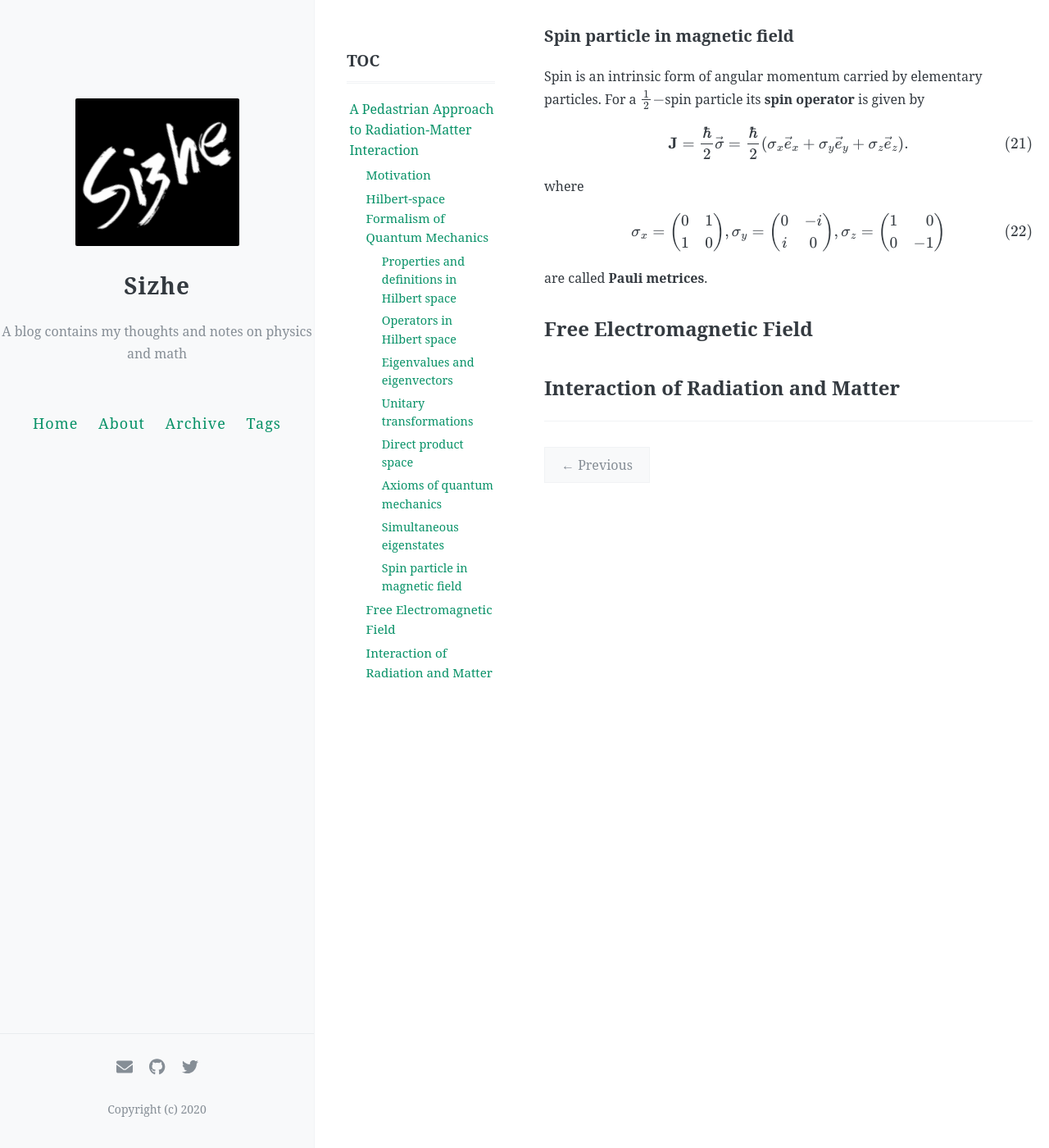
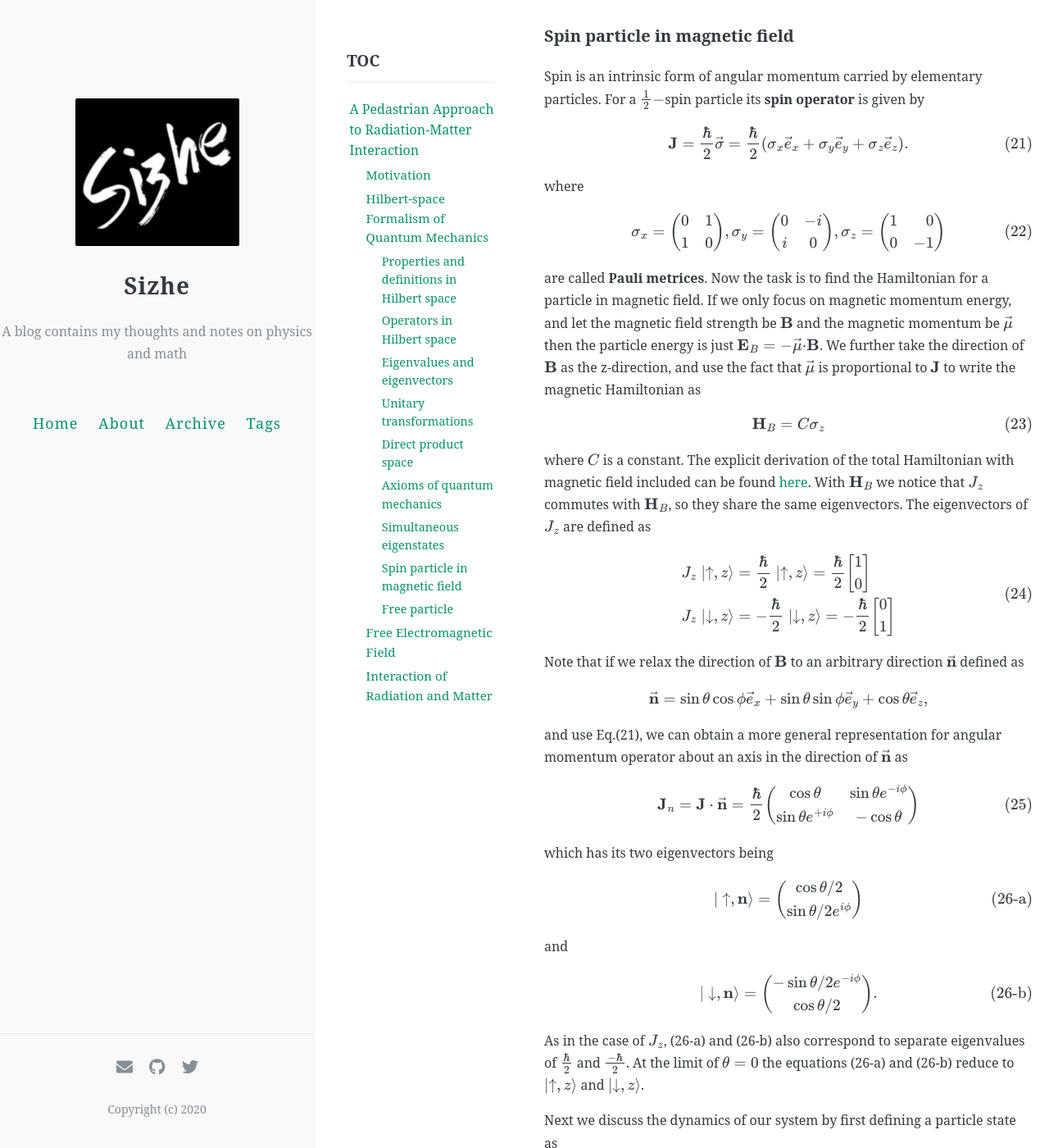
Before and after one commit to Lonitch/Lonitch.github.io, a Jekyll site: the page built from _posts/2020-06-27-Radiation-Matter-Interaction.md, in a window 1280 px wide and 1400 px high, scrolled down 8700 px. Shown: the whole window at 82% size. Built offline with Jekyll 4.4.1, drawn with Linux system fonts in a browser that asks for light colours; formulas are drawn with MathJax 3; comment, search, counter and statistics services are not loaded; some of the changed text lies outside the part shown.

Commit message:
Update 2020-06-27-Radiation-Matter-Interaction.md

```diff
--- a/_posts/2020-06-27-Radiation-Matter-Interaction.md
+++ b/_posts/2020-06-27-Radiation-Matter-Interaction.md
@@ -358,7 +358,99 @@ i & 0
 0 & -1
 \end{array}\right)\tag{22}$$
 
-are called **Pauli metrices**.
+are called **Pauli metrices**. Now the task is to find the Hamiltonian for a particle in magnetic field. If we only focus on magnetic momentum energy, and let the magnetic field strength be $\mathbf{B}$ and the magnetic momentum be $\vec{\mu}$ then the particle energy is just $\mathbf{E}_B=-\vec{\mu}\mathbf{\cdot B}$. We further take the direction of $\mathbf{B}$ as the z-direction, and use the fact that $\vec{\mu}$ is proportional to $\mathbf{J}$ to write the magnetic Hamiltonian as
+
+$$\mathbf{H}_B=C\sigma_z\tag{23}$$
+
+where $C$ is a constant. The explicit derivation of the total Hamiltonian with magnetic field included can be found [here](https://quantummechanics.ucsd.edu/ph130a/130_notes/node295.html). With $\mathbf{H}_B$ we notice that $J_z$ commutes with $\mathbf{H}_B$, so they share the same eigenvectors. The eigenvectors of $J_z$ are defined as
+
+$$
+\begin{aligned}
+J_z\mid\uparrow,z\rangle&=\frac{\hbar}{2}\mid\uparrow,z\rangle=\frac{\hbar}{2}\left[\begin{array}{c}1\\0\end{array}\right]\\
+J_z\mid\downarrow,z\rangle&=-\frac{\hbar}{2}\mid\downarrow,z\rangle=-\frac{\hbar}{2}\left[\begin{array}{c}0\\1\end{array}\right]
+\end{aligned}\tag{24}
+$$
+
+Note that if we relax the direction of $\mathbf{B}$ to an arbitrary direction $\vec{\mathbf{n}}$ defined as
+
+$$
+\vec{\mathbf{n}}=\sin\theta\cos\phi\vec{e}_x+\sin\theta\sin\phi\vec{e}_y+\cos\theta\vec{e}_z,
+$$
+
+and use Eq.(21), we can obtain a more general representation for angular momentum operator about an axis in the direction of $\vec{\mathbf{n}}$ as
+
+$$
+\mathbf{J}_{n}=\mathbf{J}\cdot\vec{\mathbf{n}}=\frac{\hbar}{2}\left(\begin{array}{cc}
+\cos \theta & \sin \theta e^{-i \phi} \\
+\sin \theta e^{+i \phi} & -\cos \theta
+\end{array}\right)\tag{25}
+$$
+
+which has its two eigenvectors being
+
+$$|\uparrow, \mathbf{n}\rangle=\left(\begin{array}{c}
+\cos \theta / 2 \\
+\sin \theta / 2 e^{i \phi}
+\end{array}\right)\tag{26-a}$$
+
+and
+
+$$|\downarrow, \mathbf{n}\rangle=\left(\begin{array}{c}
+-\sin \theta / 2 e^{-i \phi} \\
+\cos \theta / 2
+\end{array}\right)\tag{26-b}.$$
+
+As in the case of $J_z$, (26-a) and (26-b) also correspond to separate eigenvalues of $\frac{\hbar}{2}$ and $\frac{-\hbar}{2}$. At the limit of $\theta=0$ the equations (26-a) and (26-b) reduce to $\mid\uparrow,z\rangle$ and $\mid \downarrow,z\rangle$.
+
+Next we discuss the dynamics of our system by first defining a particle state as
+
+$$\left|\psi_{t}\right\rangle=\left(\begin{array}{l}
+\psi_{1}(t) \\
+\psi_{2}(t)
+\end{array}\right)\tag{27}$$
+
+Use (27) and (23) in time-dependent Schrodinger's equation, we obtain the equation of motion for the dynamic state,
+
+$$\frac{d}{d t}\left(\begin{array}{l}
+\psi_{1} \\
+\psi_{2}
+\end{array}\right)=-i \frac{C}{\hbar}\left(\begin{array}{rr}
+1 & 0 \\
+0 & -1
+\end{array}\right)\left(\begin{array}{l}
+\psi_{1} \\
+\psi_{2}
+\end{array}\right)\tag{28}$$
+
+from which
+
+$$\left|\psi_{t}\right\rangle=\left(\begin{array}{l}
+\psi_{1}(0) e^{-i \frac{C}{\hbar} t} \\
+\psi_{2}(0) e^{+i \frac{C}{\hbar} t}
+\end{array}\right)\tag{29}.$$
+
+At $t=0$ if the state is measured to be
+
+$$\mid\uparrow,x\rangle=\left[\begin{array}{c}
+\frac{1}{\sqrt{2}}\\
+\frac{1}{\sqrt{2}}
+\end{array}\right],$$
+
+then (29) becomes
+
+$$\left|\psi_{t}\right\rangle=\frac{1}{\sqrt{2}}\left(\begin{array}{l}
+ e^{-i \frac{C}{\hbar} t} \\
+ e^{+i \frac{C}{\hbar} t}
+\end{array}\right).$$
+
+>we can get $\mid\uparrow,x\rangle$ from $\mid\uparrow,\mathbf{n}\rangle$ by setting $\theta=\pi/2$ and $\phi=0$.
+
+By axiom II of QM the probability of finding the up-spin at x-direction at time $t$ is
+
+$$\left|\left\langle\uparrow, x \mid \psi_{t}\right\rangle\right|^{2}=\cos ^{2} \frac{C}{\hbar} t.$$
+
+### Free particle
+
 ## Free Electromagnetic Field
 
 ## Interaction of Radiation and Matter
```
